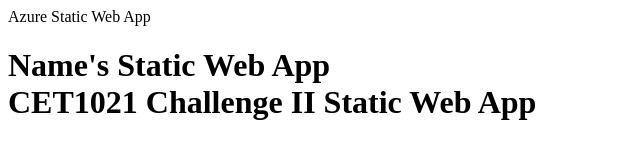
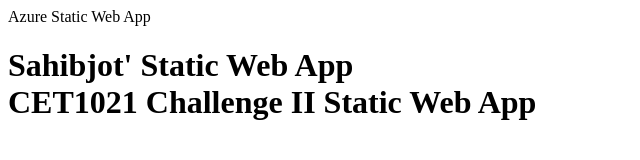
Before and after one commit to sahibjot318/challangelab2, a plain HTML site: page files/index.html in a window 1280 px wide. Shown: the whole page, without its empty margins (0-640 px from the left). Drawn offline with Linux system fonts and the light colour scheme.

Commit message:
Update index.html

```diff
--- a/files/index.html
+++ b/files/index.html
@@ -1,6 +1,6 @@
 <html>
 <head>Azure Static Web App</head>
 <body>
-<h1>Name's Static Web App<br>CET1021 Challenge II Static Web App</h1>
+<h1>Sahibjot' Static Web App<br>CET1021 Challenge II Static Web App</h1>
 </body>
 </html>
```
